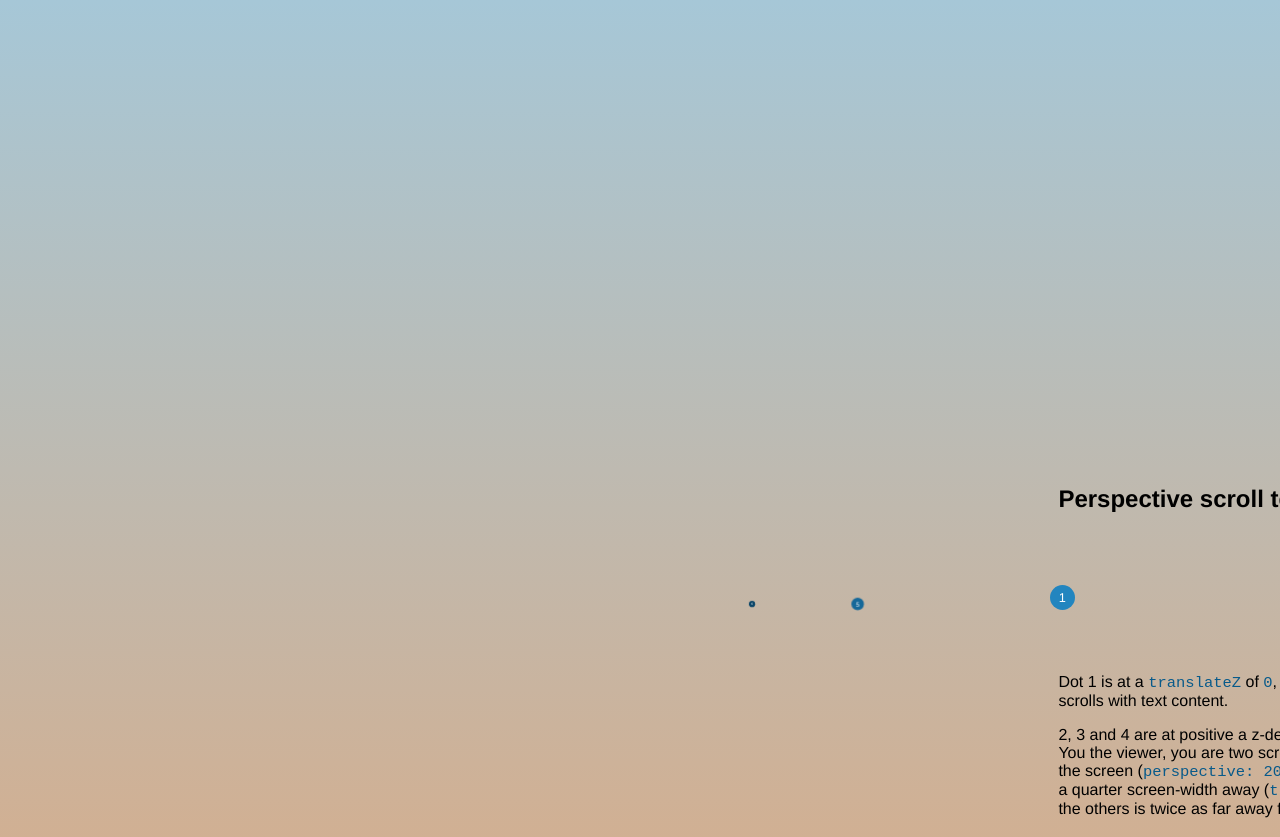
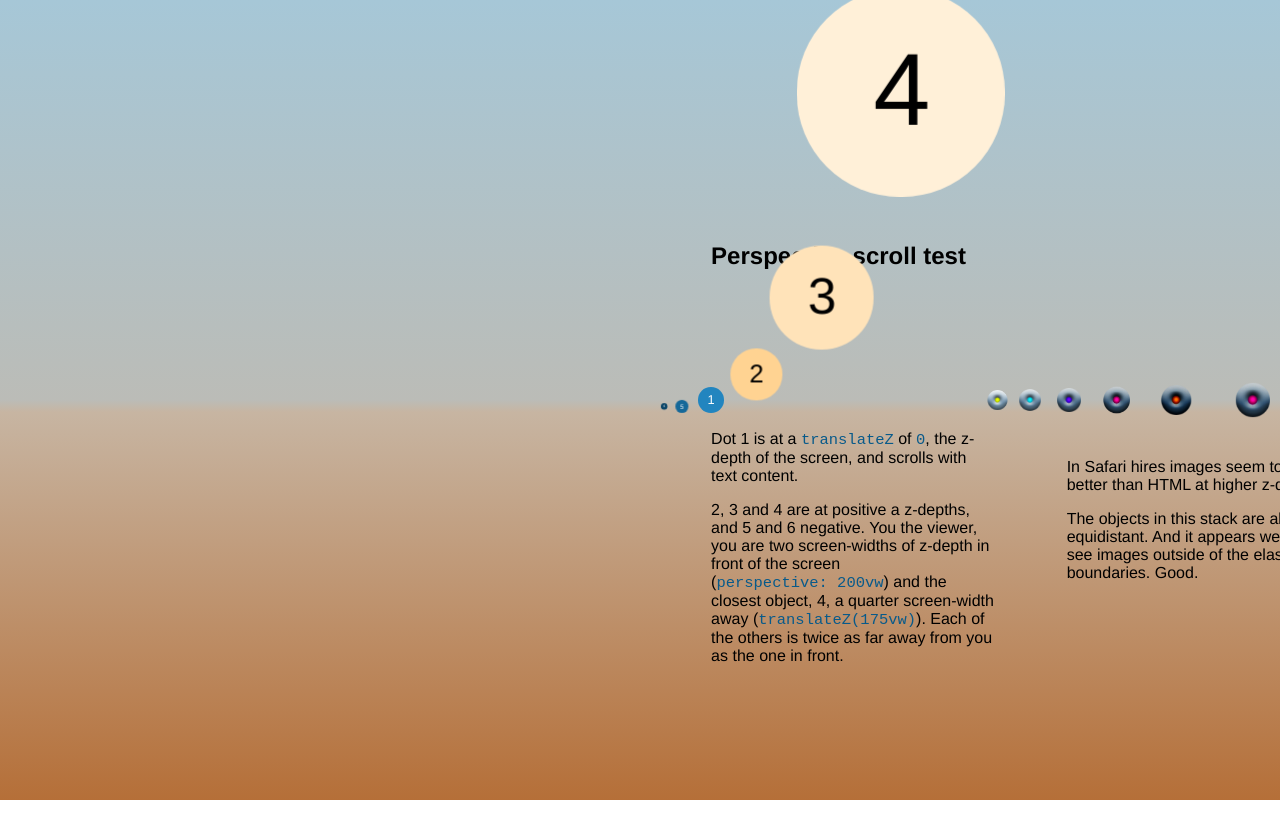
Before and after one commit to cruncher/perspective, a plain HTML site: page index.html in a window 1280 px wide. Shown: the top 837 px of the page. After the commit the page ends 800 px from the top, so only its background shows below. Drawn offline with Linux system fonts and the light colour scheme.

Commit message:
Images scroll test

```diff
--- a/classes/scroll-block.css
+++ b/classes/scroll-block.css
@@ -5,14 +5,15 @@
     display: grid;
     align-items: center;
     justify-items: center;
-    grid-template-columns: var(--size);
-    grid-template-rows: calc(var(--size) * 9 / 16);
+    grid-template-columns: calc(100vh * 16 / 9);
+    grid-template-rows: 100vh;
     width: 100vw;
+    height: 100vh;
     perspective: 200vw;
     perspective-origin: 50% 50%;
     overflow-x: auto;
     overflow-y: hidden;
-    background-image:linear-gradient(#a6c7d7, #e3a676);
+    background-image: linear-gradient(#a6c7d7, #bbbcb7 50%, #c7b5a2 51.5%, #b56f38);
 }
 
 .scroll-block > * {
@@ -30,6 +31,16 @@
     height: 1px;
 
     background-color: transparent;
+}
+
+@media (min-aspect-ratio: 16/9) {
+    .scroll-block {
+        /*background: red;*/
+        grid-template-columns: 100vw;
+        grid-template-rows: calc(100vw * 9 / 16);
+        overflow-x: hidden;
+        overflow-y: auto;
+    }
 }
 
 
@@ -84,3 +95,52 @@
   background-color: #0a4568;
   z-index: 2;
 }
+
+.stack-1 {
+    transform: translate3d(0, 0, 140vw);
+    z-index: 100000175;
+}
+
+.stack-2 {
+    transform: translate3d(0, 0, 120vw);
+    z-index: 100000150;
+}
+
+.stack-3 {
+    transform: translate3d(0, 0, 100vw);
+    z-index: 100000125;
+}
+
+.stack-4 {
+    transform: translate3d(0, 0, 80vw);
+    z-index: 100000100;
+}
+.stack-5 {
+    transform: translate3d(0, 0, 60vw);
+    z-index: 100000075;
+}
+
+.stack-6 {
+    transform: translate3d(0, 0, 40vw);
+    z-index: 100000050;
+}
+
+.stack-7 {
+    transform: translate3d(0, 0, 20vw);
+    z-index: 100000025;
+}
+
+.stack-8 {
+    transform: translate3d(0, 0, 0vw);
+    z-index: 100000000;
+}
+
+.stack-9 {
+    transform: translate3d(0, 0, -20vw);
+    z-index: 99999980;
+}
+
+.stack-10 {
+    transform: translate3d(0, 0, -40vw);
+    z-index: 99999960;
+}
--- a/index.html
+++ b/index.html
@@ -32,7 +32,7 @@
         6
     </div>
 
-    <div style="max-width: 28em; margin-left: 27.5em; margin-top: 6.5em;">
+    <div style="max-width: 20%; margin-left: 20%; margin-top: 6.5em;">
         <h2>Perspective scroll test</h2>
         <p style="margin-top: 10em;">
         Dot 1 is at a <code>translateZ</code> of <code>0</code>, the z-depth of the screen,
@@ -45,4 +45,25 @@
         Each of the others is twice as far away from you as the one in front.
         </p>
     </div>
+
+    <img class="stack-10" src="images/stack-button/5.png" width="24" height="24" style="justify-self: end; margin-right: 24%;" />
+    <img class="stack-9"  src="images/stack-button/4.png" width="24" height="24" style="justify-self: end; margin-right: 24%;" />
+    <img class="stack-8"  src="images/stack-button/3.png" width="24" height="24" style="justify-self: end; margin-right: 24%;" />
+    <img class="stack-7"  src="images/stack-button/2.png" width="24" height="24" style="justify-self: end; margin-right: 24%;" />
+    <img class="stack-6"  src="images/stack-button/1.png" width="24" height="24" style="justify-self: end; margin-right: 24%;" />
+    <img class="stack-5"  src="images/stack-button/2.png" width="24" height="24" style="justify-self: end; margin-right: 24%;" />
+    <img class="stack-4"  src="images/stack-button/3.png" width="24" height="24" style="justify-self: end; margin-right: 24%;" />
+    <img class="stack-3"  src="images/stack-button/4.png" width="24" height="24" style="justify-self: end; margin-right: 24%;" />
+    <img class="stack-2"  src="images/stack-button/5.png" width="24" height="24" style="justify-self: end; margin-right: 24%;" />
+    <img class="stack-1"  src="images/stack-button/6.png" width="24" height="24" style="justify-self: end; margin-right: 24%;" />
+
+    <div style="width: 20%; justify-self: end; margin-right: 5%; margin-top: 6em;">
+        <p style="margin-top: 10em;">
+        In Safari hires images seem to render better than HTML at higher z-depths.
+        </p>
+        <p>
+        The objects in this stack are all equidistant. And it appears we get to
+        see images outside of the elastic scroll boundaries. Good.
+        </p>
+    </div>
 </div>
```
Also changed, not shown: images/stack-button/1.png (added), images/stack-button/2.png (added), images/stack-button/3.png (added), images/stack-button/4.png (added), images/stack-button/5.png (added), images/stack-button/6.png (added), 1 other file.
